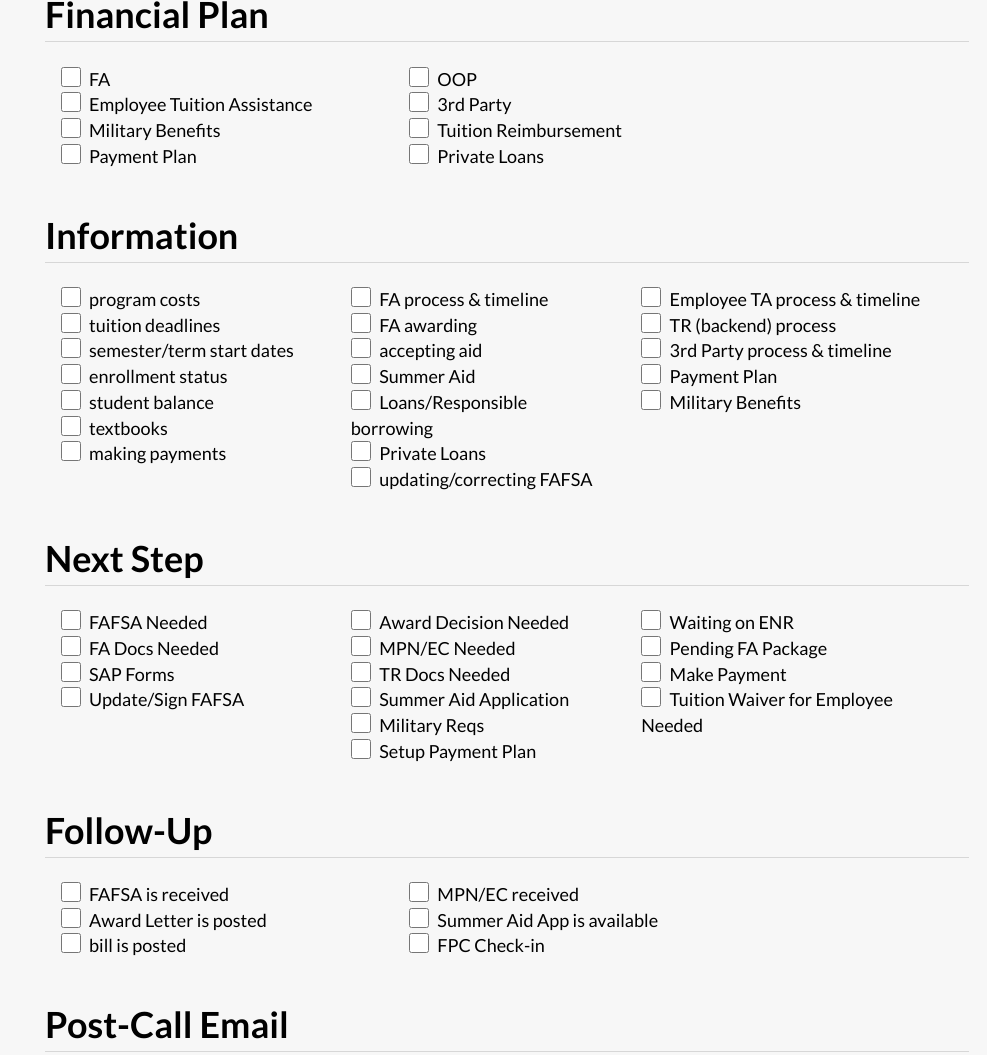
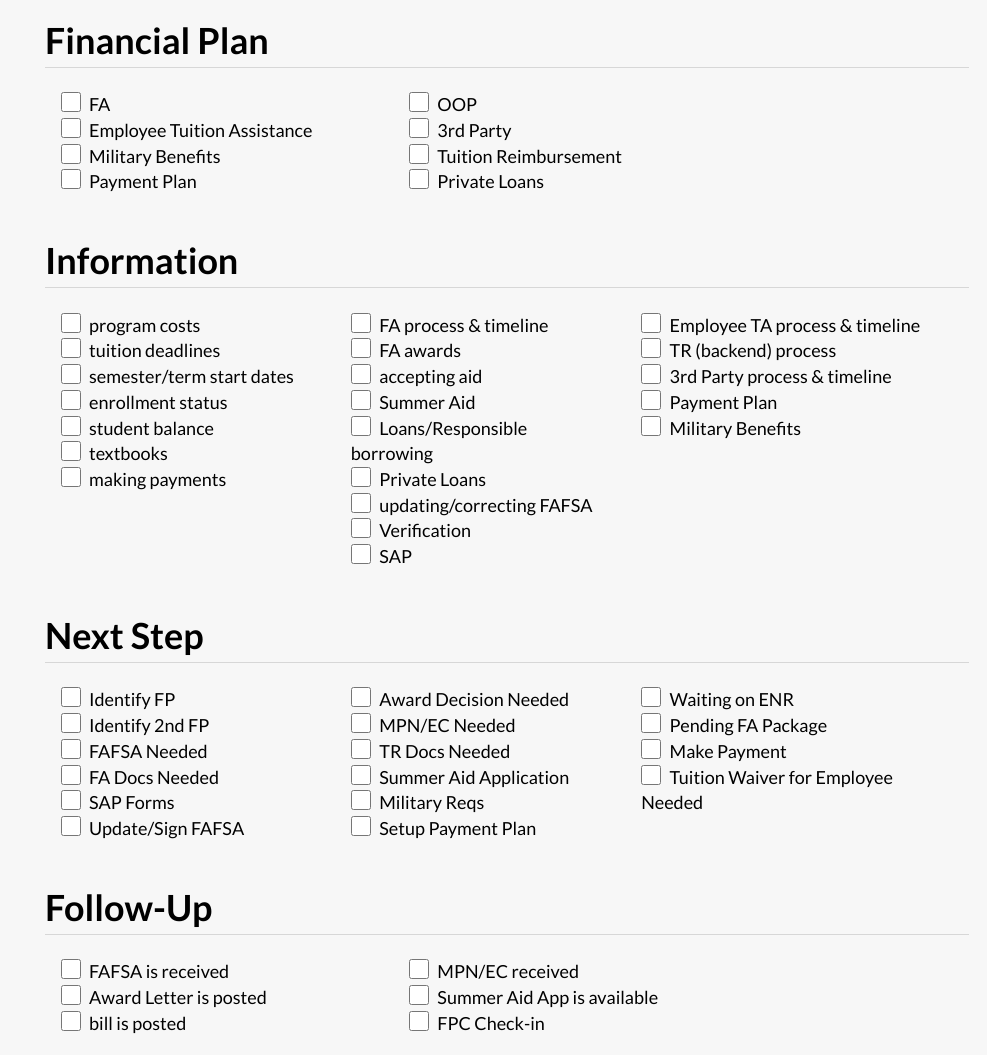
Before and after one commit to magicingreyscale/call-helper, a plain HTML site: page index.html in a window 1280 px wide. Shown: the part 694-1749 px from the top of the page, without its empty margins (293-1280 px from the left). Drawn offline with Linux system fonts and the light colour scheme.

Commit message:
new options

```diff
--- a/index.html
+++ b/index.html
@@ -45,6 +45,7 @@
                         <div class="ui five wide column">
                             <input type="checkbox" class="add-content" value="VM full" data-category="vm"> VM full<br>
 							<input type="checkbox" class="add-content" value="Scheduled Appointment" data-category="vm"> Scheduled Appointment<br>
+							<input type="checkbox" class="add-content" value="selected for verification" data-category="vm"> selected for verification<br>
                             <input type="checkbox" class="add-content" value="tuition deadline reminder" data-category="vm"> tuition deadline reminder<br>
                             <input type="checkbox" class="add-content" value="student has remaining balance" data-category="vm"> student has remaining balance<br>
                             <input type="checkbox" class="add-content" value="student is FPC" data-category="vm"> student is FPC<br>
@@ -86,6 +87,7 @@
                             <input type="checkbox" class="add-content" value="scheduled appointment" data-category="v2v"> scheduled appointment<br>
                             <input type="checkbox" class="add-content" value="advised next steps" data-category="v2v"> advised next steps<br>
                             <input type="checkbox" class="add-content" value="reviewed information" data-category="v2v"> reviewed information<br>
+							<input type="checkbox" class="add-content" value="reviewed payment options" data-category="v2v"> reviewed payment options<br>
                             <input type="checkbox" class="add-content" value="student had questions" data-category="v2v"> student had questions<br>
                             <input type="checkbox" class="add-content" value="confirmed FP" data-category="v2v"> confirmed FP<br>
 						</div>
@@ -142,12 +144,14 @@
 
                         <div class="ui five wide column">
                             <input type="checkbox" class="add-content" value="FA process & timeline" data-category="review"> FA process & timeline<br>
-                            <input type="checkbox" class="add-content" value="FA awarding" data-category="review"> FA awarding<br>
+                            <input type="checkbox" class="add-content" value="FA awards" data-category="review"> FA awards<br>
                             <input type="checkbox" class="add-content" value="accepting aid" data-category="review"> accepting aid<br>
                             <input type="checkbox" class="add-content" value="Summer Aid" data-category="review"> Summer Aid<br>
                             <input type="checkbox" class="add-content" value="Loans/Responsible borrowing" data-category="review"> Loans/Responsible borrowing<br>
                             <input type="checkbox" class="add-content" value="Private Loans" data-category="review"> Private Loans<br>
                             <input type="checkbox" class="add-content" value="updating/correcting FAFSA" data-category="review"> updating/correcting FAFSA<br>
+							<input type="checkbox" class="add-content" value="Verification" data-category="review"> Verification<br>
+							<input type="checkbox" class="add-content" value="SAP" data-category="review"> SAP<br>
                         </div>
 
                         <div class="ui six wide column">
@@ -165,6 +169,8 @@
                 <fieldset id="step-set">
                     <div class="ui grid">
                         <div class="ui five wide column">
+							<input type="checkbox" class="add-content" value="Identify FP" data-category="step"> Identify FP<br>
+							<input type="checkbox" class="add-content" value="Identify 2nd FP" data-category="step"> Identify 2nd FP<br>
                             <input type="checkbox" class="add-content" value="FAFSA Needed" data-category="step"> FAFSA Needed<br>
                             <input type="checkbox" class="add-content" value="FA Docs Needed" data-category="step"> FA Docs Needed<br>
                             <input type="checkbox" class="add-content" value="SAP Forms" data-category="step"> SAP Forms<br>
```
